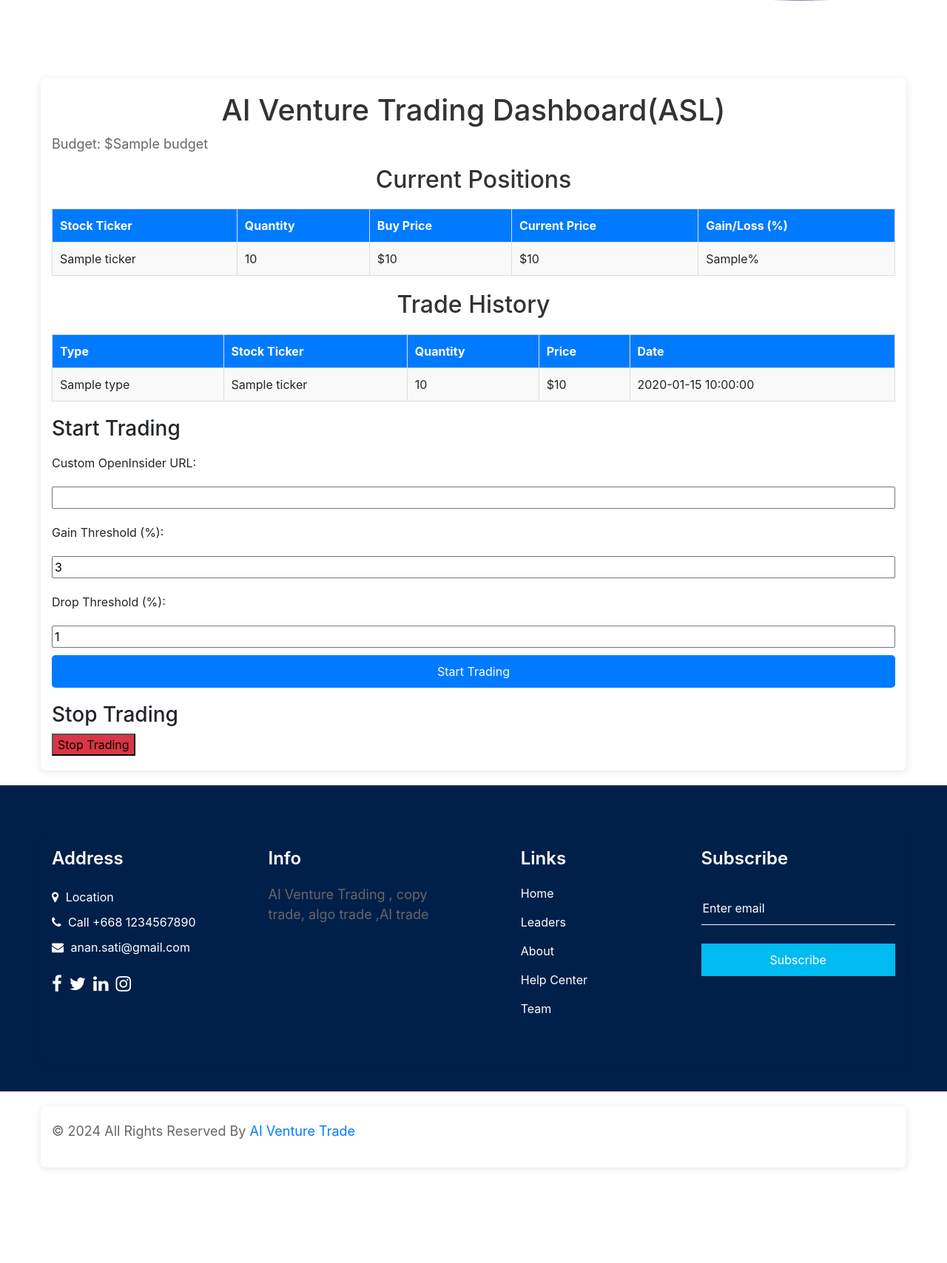
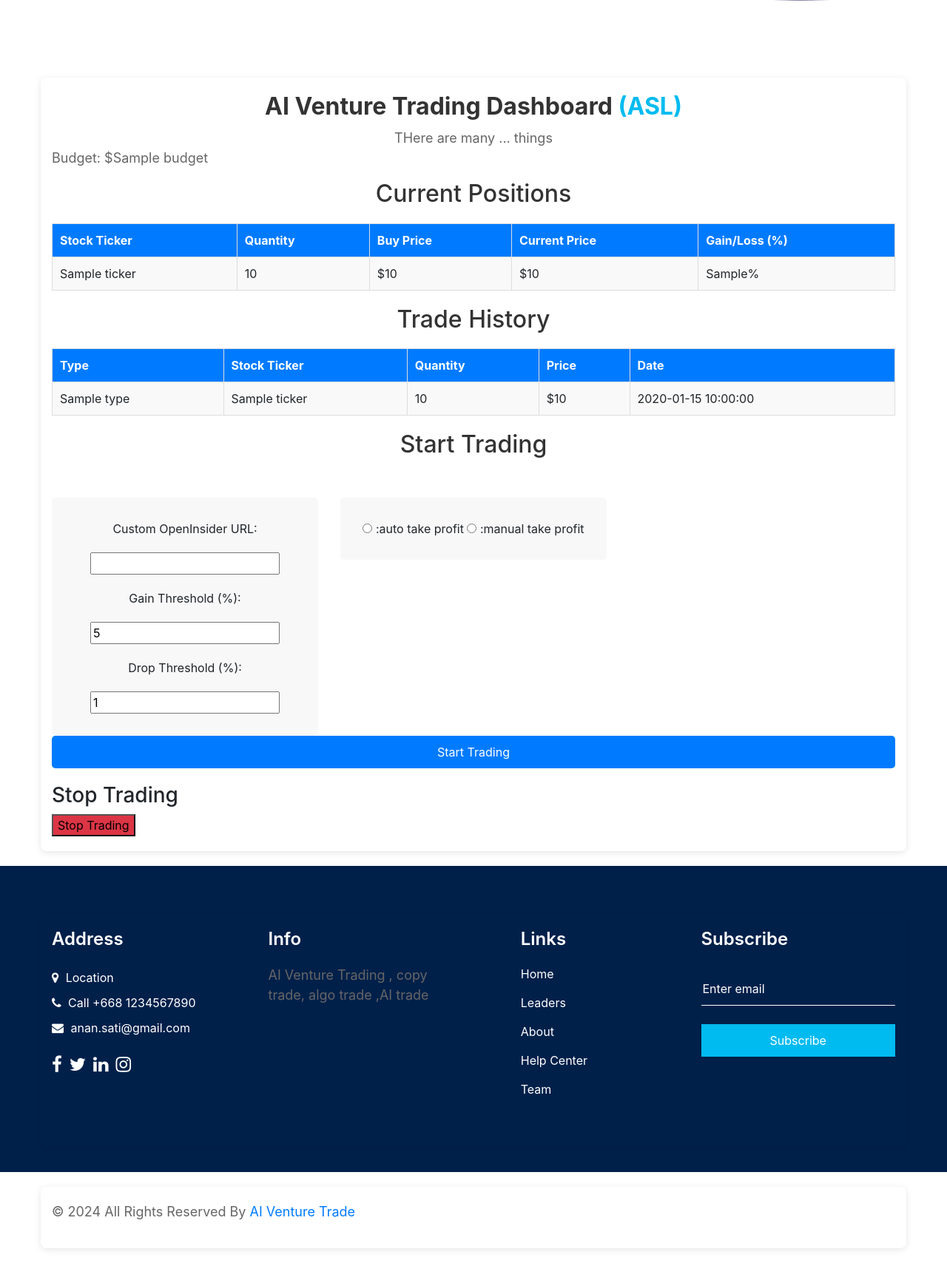
Before and after one commit to ananSeti/AIVentur, a Flask app: template templates/index.html in a window 1280 px wide. Shown: the part 892-2600 px from the top of the page at 74% size. Before the commit the page ends 2473 px from the top, so only its background shows below. Run offline with Flask 3, Linux system fonts and the light colour scheme; the template is opened without the code that fills it: most values are stand-ins (such as "Sample title", 1, 10 or a date in 2020); parts of the project's set-up code (start-up, migrations or seed data) failed here and were passed over; some libraries are stand-ins or nearby versions.

Commit message:
modified:   App.log 	sencond

```diff
--- a/templates/index.html
+++ b/templates/index.html
@@ -182,8 +182,21 @@
       <!-- end slider section -->
 
     </div>
+
+
+    <!-- Service section-->
+  <section class="service_section layout_padding">
+      <div class="service_contrainer">
             <div class="container">
-        <h1> AI Venture Trading  Dashboard(ASL)</h1>
+              <div class="heading_container heading_center">
+                <h2>
+                  AI Venture Trading  Dashboard <span>(ASL)</span>
+                </h2>
+                <p>
+                  THere are many ... things
+                </p>
+              </div>
+
           <p>Budget: ${{ budget }}</p>
 
           <h2>Current Positions</h2>
@@ -245,24 +258,51 @@
                   {% endif %}
               </tbody>
           </table>
+        <!---  start filter  -->
+            <h2>Start Trading</h2>
 
-        <h3>Start Trading</h3>
             <form action="/start" method="POST">
+              <div class="row">
+                <div class="col-md-4">
+                   <div class="box">
                     <label for="url">Custom OpenInsider URL:</label>
                     <input type="text" name="url" required>
 
                     <label for="gain_threshold">Gain Threshold (%):</label>
-            <input type="number" step="0.1" name="gain_threshold" value="3">
+                    <input type="number" step="0.5" name="gain_threshold" value="5">
 
                     <label for="drop_threshold">Drop Threshold (%):</label>
-            <input type="number" step="0.1" name="drop_threshold" value="1">
+                    <input type="number" step="0.5" name="drop_threshold" value="1">
+                   </div>
+                </div>
+                <div class="col-md-4">
+                   <div class="box">
+                    <div class="contact_link_box">
+                        <input type="radio" id="autoTrade" name="autoTrade" value="AutoTrade">
+                         <label for="Auto_trade">:auto take profit </label>
+
+                        <input type="radio" id="manualTrade" name="autoTrade" value="manualTrade">
+                        <label for="manual_trade">:manual take profit</label>
+                    </div>
+                  </div>
+
+               </div>
+
+
+              </div>
+
+
 
                             <button type="submit">Start Trading</button>
             </form>
-
+         <!-- end filter-->
           <h3>Stop Trading</h3>
           <button class="stop-btn" onclick="stopTrading()">Stop Trading</button>
             </div>
+
+      </div>
+  </section>
+  <!--En service section-->
 
 
   <!-- info section -->
```
Also changed, not shown: 1 other file. Lines whose indentation alone changed are shown as unchanged.
